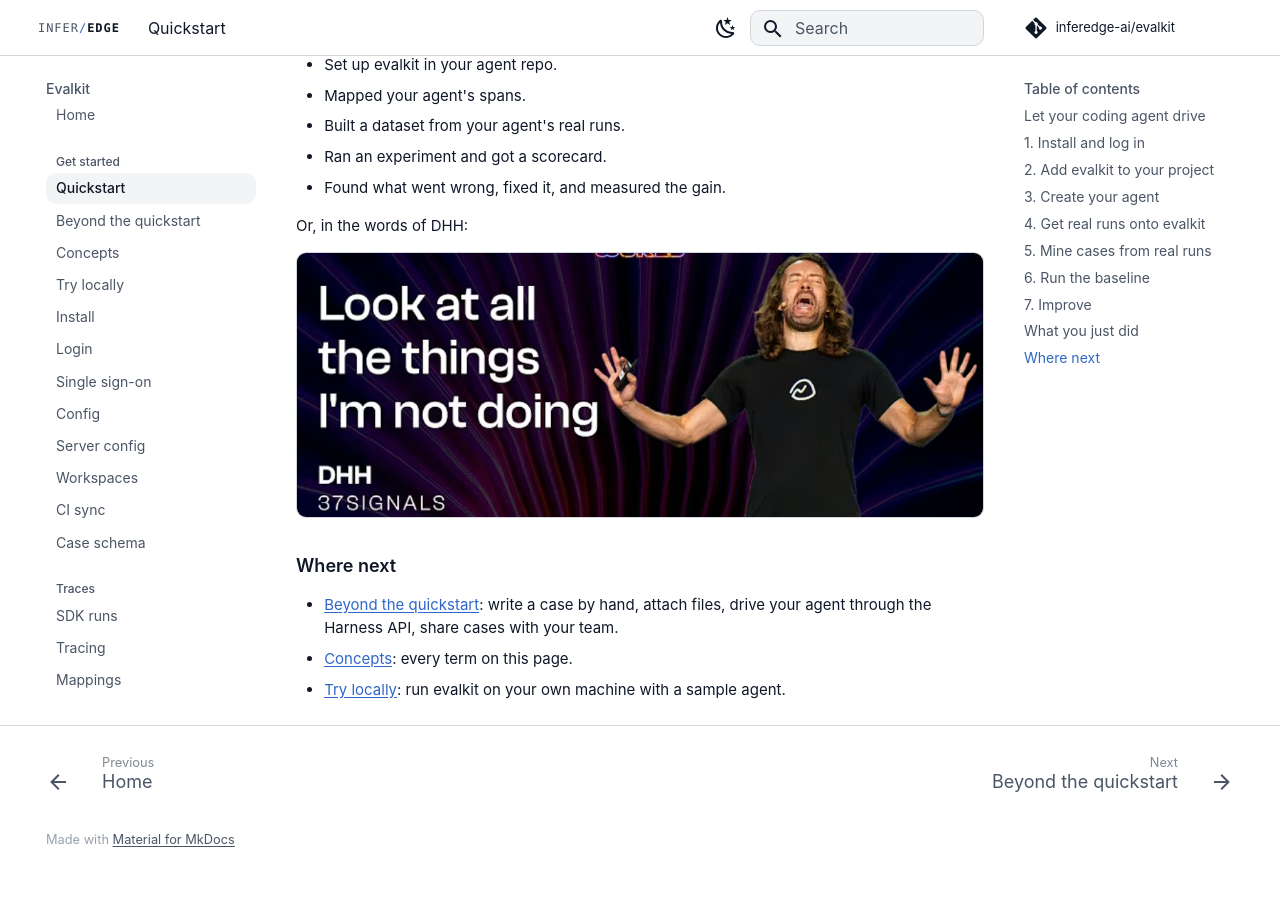
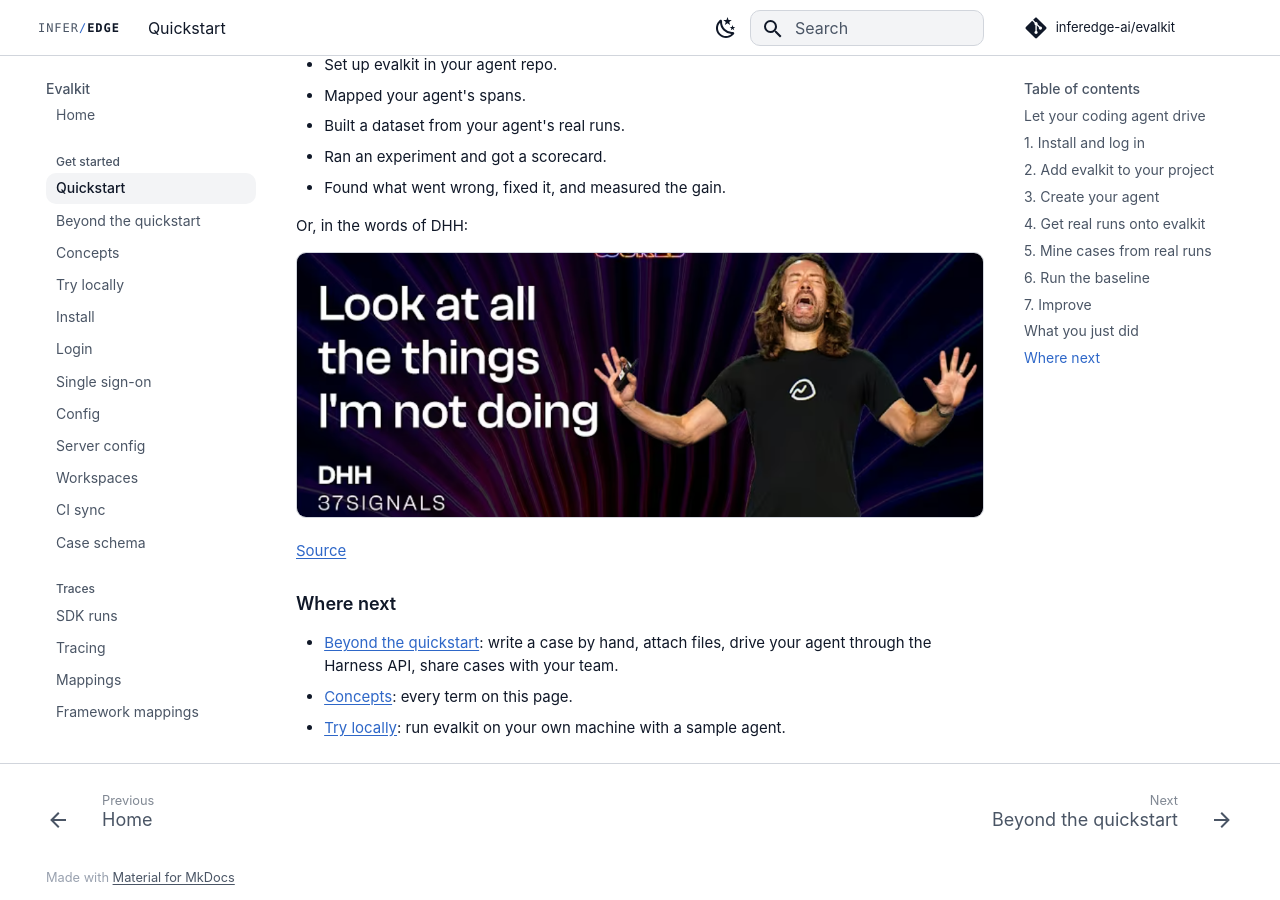
Before and after one commit to inferedge-ai/evalkit, an MkDocs documentation site: the page built from docs/user/quickstart.md, in a window 1280 px wide and 900 px high, scrolled down 3546 px. Built offline with MkDocs 1.6.1 and Material for MkDocs 9.7.7, drawn with Linux system fonts in a browser that asks for light colours; comment, search, counter and statistics services are not loaded; the version menu is left out; before the commit the page ends 4408 px from its top, so only the background shows below that.

Commit message:
Quickstart: link the image's source
Co-Authored-By: Claude Fable 5.2 <noreply@anthropic.com>

```diff
--- a/docs/user/quickstart.md
+++ b/docs/user/quickstart.md
@@ -251,6 +251,8 @@ Or, in the words of DHH:
 
 ![Look at all the things I'm not doing](images/look-at-all-the-things-im-not-doing.png)
 
+[Source](https://youtu.be/vDjW_dRyKXY)
+
 ## Where next
 
 - [Beyond the quickstart](beyond-quickstart.md): write a case by hand, attach files, drive your agent through the Harness API, share cases with your team.
```
